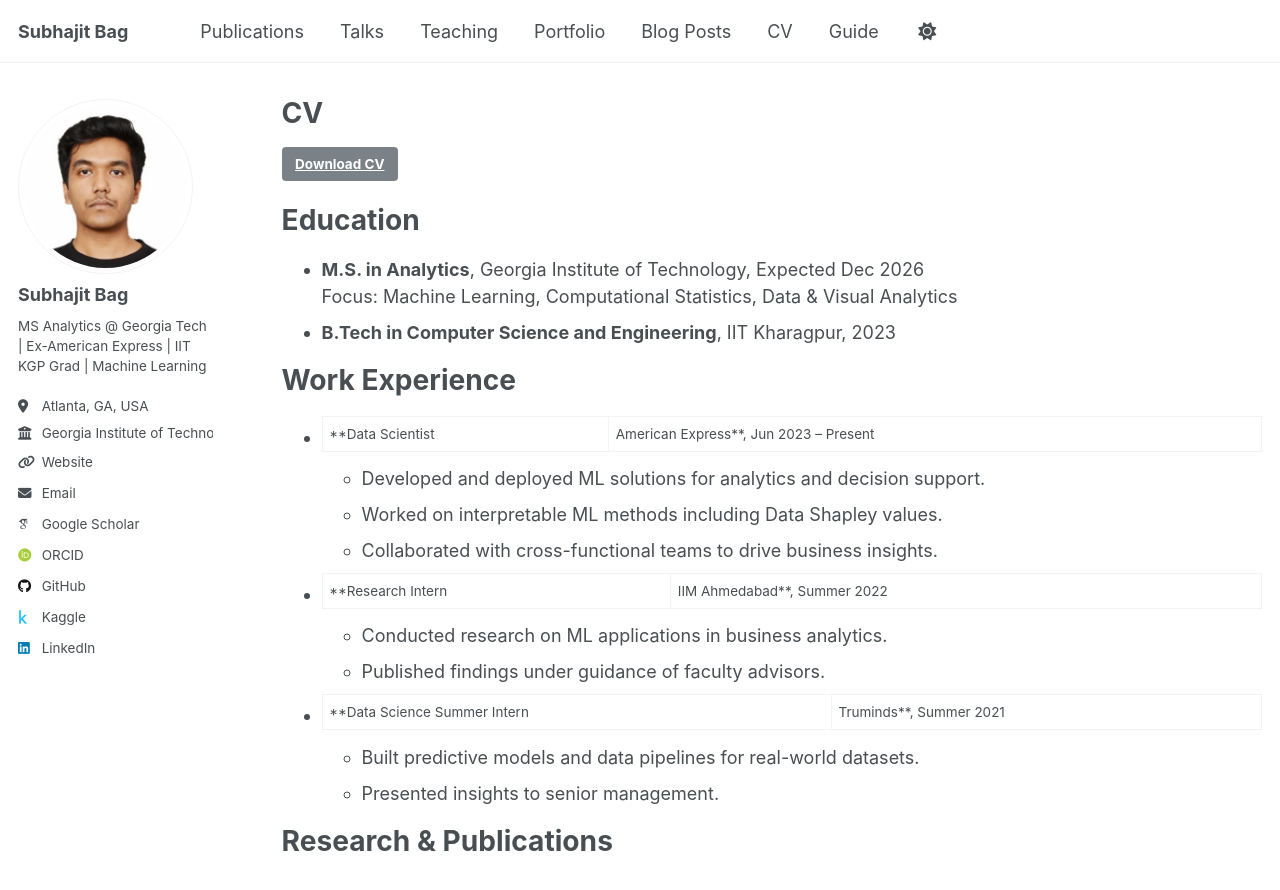
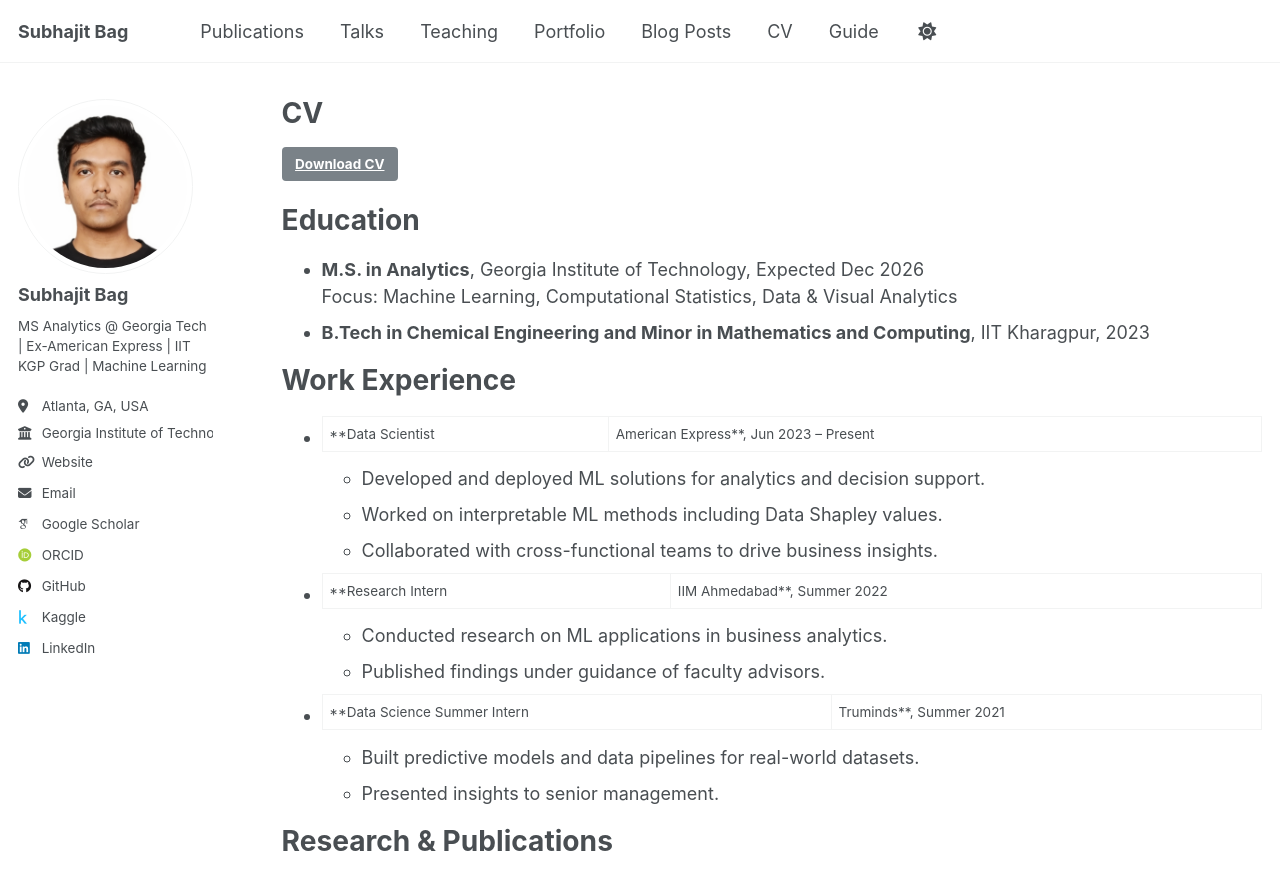
Before and after one commit to shuvo-iitkgp/shuvo-iitkgp.github.io, a Jekyll site: the page built from _pages/cv.md, in a window 1280 px wide and 900 px high. Shown: the top 890 px of the window. Built offline with Jekyll 4.4.1, drawn with Linux system fonts in a browser that asks for light colours; some web fonts are replaced; a script that is not in the unit is left out.

Commit message:
Update cv.md

```diff
--- a/_pages/cv.md
+++ b/_pages/cv.md
@@ -18,7 +18,7 @@ Education
 ======
 * **M.S. in Analytics**, Georgia Institute of Technology, Expected Dec 2026
   Focus: Machine Learning, Computational Statistics, Data & Visual Analytics
-* **B.Tech in Computer Science and Engineering**, IIT Kharagpur, 2023
+* **B.Tech in Chemical Engineering and Minor in Mathematics and Computing**, IIT Kharagpur, 2023
 
 Work Experience
 ======
```
